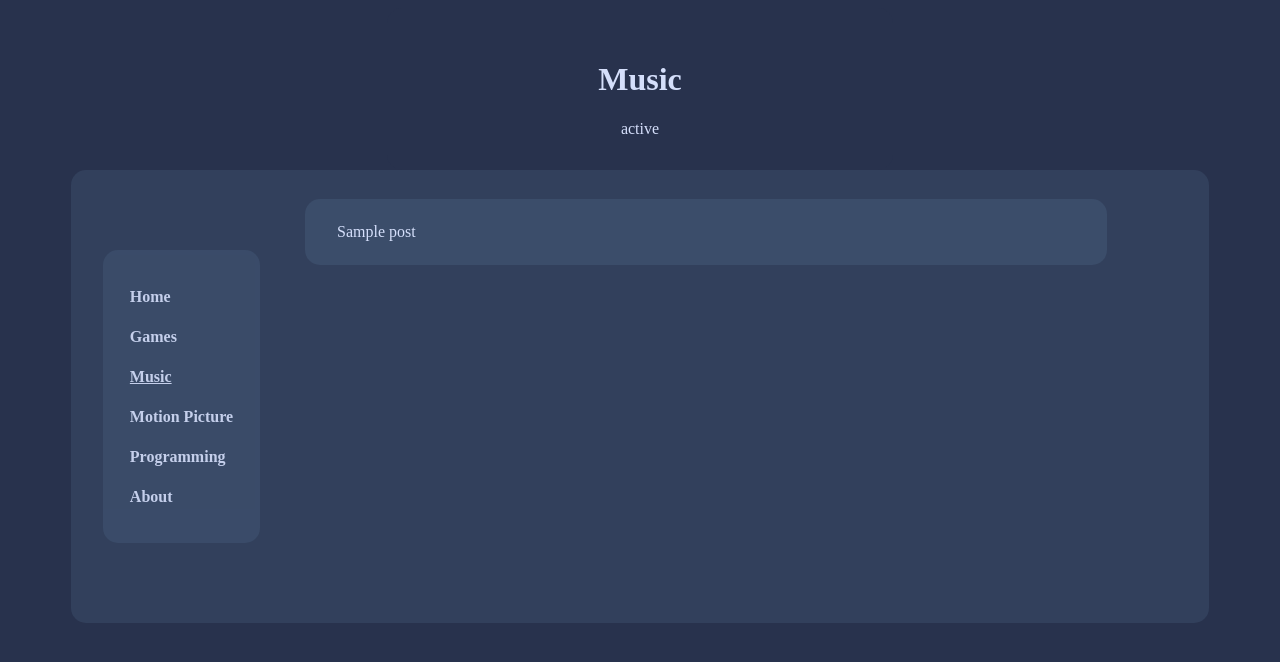
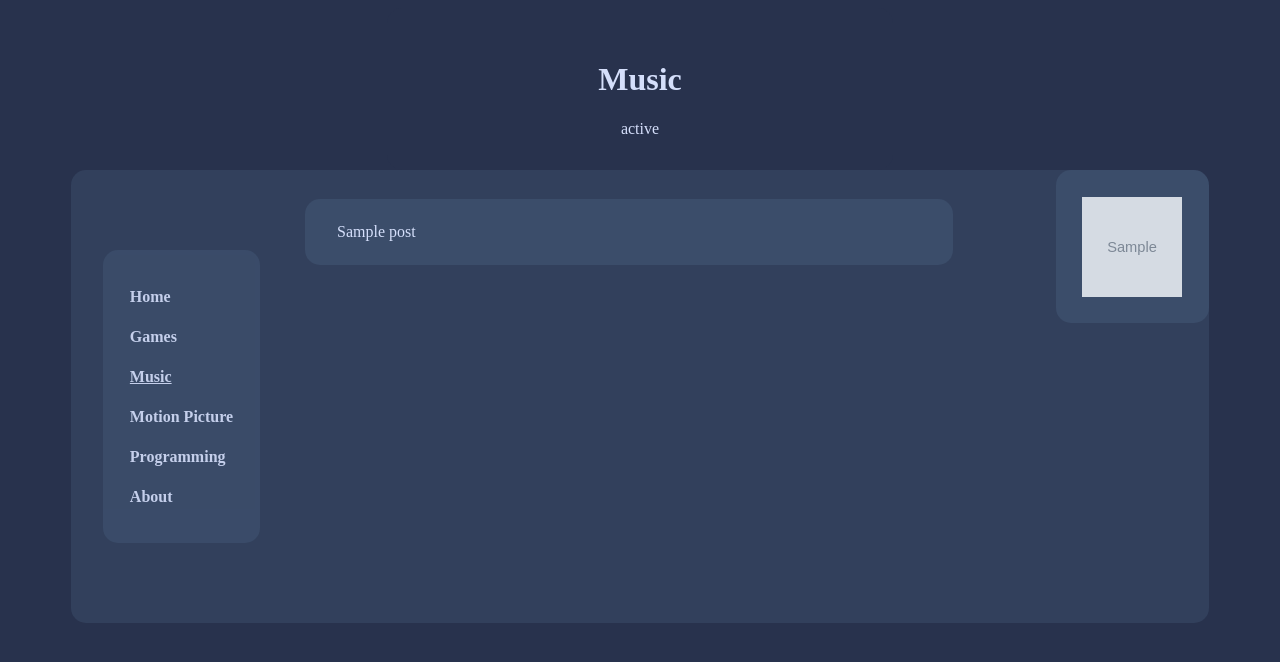
Before and after one commit to 0x01FE/My-Website, a Flask app: template app/templates/music.html in a window 1280 px wide. Shown: the top 662 px of the page. Run offline with Flask 2, Linux system fonts and the light colour scheme; the template is opened without the code that fills it: most values are stand-ins (such as "Sample title", 1, 10 or a date in 2020); grey boxes marked "Sample" are stand-in pictures; parts of the project's set-up code (start-up, migrations or seed data) failed here and were passed over; some web fonts are replaced.

Commit message:
started album squared thing

```diff
--- a/app/app.py
+++ b/app/app.py
@@ -2,6 +2,7 @@ import glob
 import configparser
 import random
 
+import requests
 import flask
 import waitress
 import markdown
@@ -18,6 +19,9 @@ POSTS_FOLDER = config['POSTS']['POSTS_FOLDER']
 STATUS_FILE = config['STATUS']['STATUS_FILE']
 PORT = int(config['NETWORK']['PORT'])
 DEV = int(config['NETWORK']['DEV'])
+
+MUSIC_API_TOKEN = config['AUTH']['MUSIC_API_TOKEN']
+MUSIC_API_URL = config['NETWORK']['MUSIC_API_URL']
 
 def get_posts(category_filter : str | None = None) -> list[Post]:
     post_files = glob.glob(f'{POSTS_FOLDER}/*')
@@ -105,7 +109,25 @@ def music():
     # Get status
     status = get_status()
 
-    return flask.render_template('music.html', posts=post_bodies, status=status)
+    # Get top albums
+    r = requests.get(
+        MUSIC_API_URL +'/top/albums',
+        headers={
+            'token' : MUSIC_API_TOKEN,
+            'user' : '1',
+            'limit' : '9'
+        })
+
+    top_albums = r.json()['top']
+    for album_index in range(0, len(top_albums)):
+        album = top_albums[album_index]
+
+        time = int(album['listen_time'])
+        hours = round(time/1000/60/60, 1)
+
+        top_albums[album_index]['listen_time'] = hours
+
+    return flask.render_template('music.html', posts=post_bodies, status=status, top_albums=top_albums)
 
 # Motion Pictures Page
 @app.route('/motion-pictures/')
@@ -148,6 +170,38 @@ def about():
 
     return flask.render_template('about.html', status=status)
 
+# MISC
+
+@app.route('/albumsquare/<user_id>/<int:rows>')
+def album_square(user_id, rows : int):
+
+    limit = rows ** 2
+
+    res = 100/(rows+2)
+
+    # Get top albums
+    r = requests.get(
+        MUSIC_API_URL +'/top/albums',
+        headers={
+            'token' : MUSIC_API_TOKEN,
+            'user' : user_id,
+            'limit' : str(limit)
+        })
+
+    top_albums = r.json()['top']
+    for album_index in range(0, len(top_albums)):
+        album = top_albums[album_index]
+
+        time = int(album['listen_time'])
+        hours = round(time/1000/60/60, 1)
+
+        top_albums[album_index]['listen_time'] = hours
+
+
+    return flask.render_template('album_square.html', top_albums=top_albums, limit=rows, res=res)
+
+
+
 if __name__ == "__main__":
     if DEV:
         app.run(port=PORT)
--- /dev/null
+++ b/app/data/users.json
@@ -0,0 +1,5 @@
+{
+    "users" : {
+        "0x01FE" : "cGFzc3dvcmQ="
+    }
+}
--- a/app/static/style.css
+++ b/app/static/style.css
@@ -172,3 +172,40 @@ a:hover {
     line-height: 2.25;
     text-indent: 3em;
 }
+
+/* MUSIC */
+.albums {
+    height: fit-content;
+    align-self: flex-start;
+    top: 10px;
+
+    padding: 20pt;
+
+    margin: 5em 0;
+    margin-right: 2em;
+
+    border-style: var(--borders-style);
+    border-radius: var(--border-radius);
+    border-color: #1E2022;
+    background-color: var(--main-background);
+
+    /* Text Settings
+    font-weight: bold;
+    line-height: 30pt; */
+    line-height: 0;
+    font-size: 0;
+}
+
+.albums img {
+    height: 100px;
+    width: 100px;
+    padding: 0 0;
+    margin: 0 0;
+    border: 0 0;
+}
+
+.albums h1 {
+    font-size: normal;
+    text-align: center;
+    padding: 0.5em 0;
+}
--- a/app/templates/music.html
+++ b/app/templates/music.html
@@ -28,6 +28,18 @@
                     <div class="post">{{ post|safe }}</div>
                 {% endfor %}
             </div>
+
+            <div class="albums">
+                <h1>Top Albums</h1>
+                {% for album in top_albums %}
+                    <a title="{{ album.album_name}} by {{ album.artist_name }} - {{ album.listen_time }} Hours">
+                        <img src="{{ album.album_cover }}">
+                    </a>
+                    {% if loop.index % 3 == 0 %}
+                        <br>
+                    {% endif %}
+                {% endfor %}
+            </div>
         </div>
     </body>
 </html>
```
Also changed, not shown: app/data/comments.json (added, +8 -0 lines), app/static/albumsquare.css (added, +31 -0 lines), app/templates/album_square.html (added, +20 -0 lines), 2 other files.
